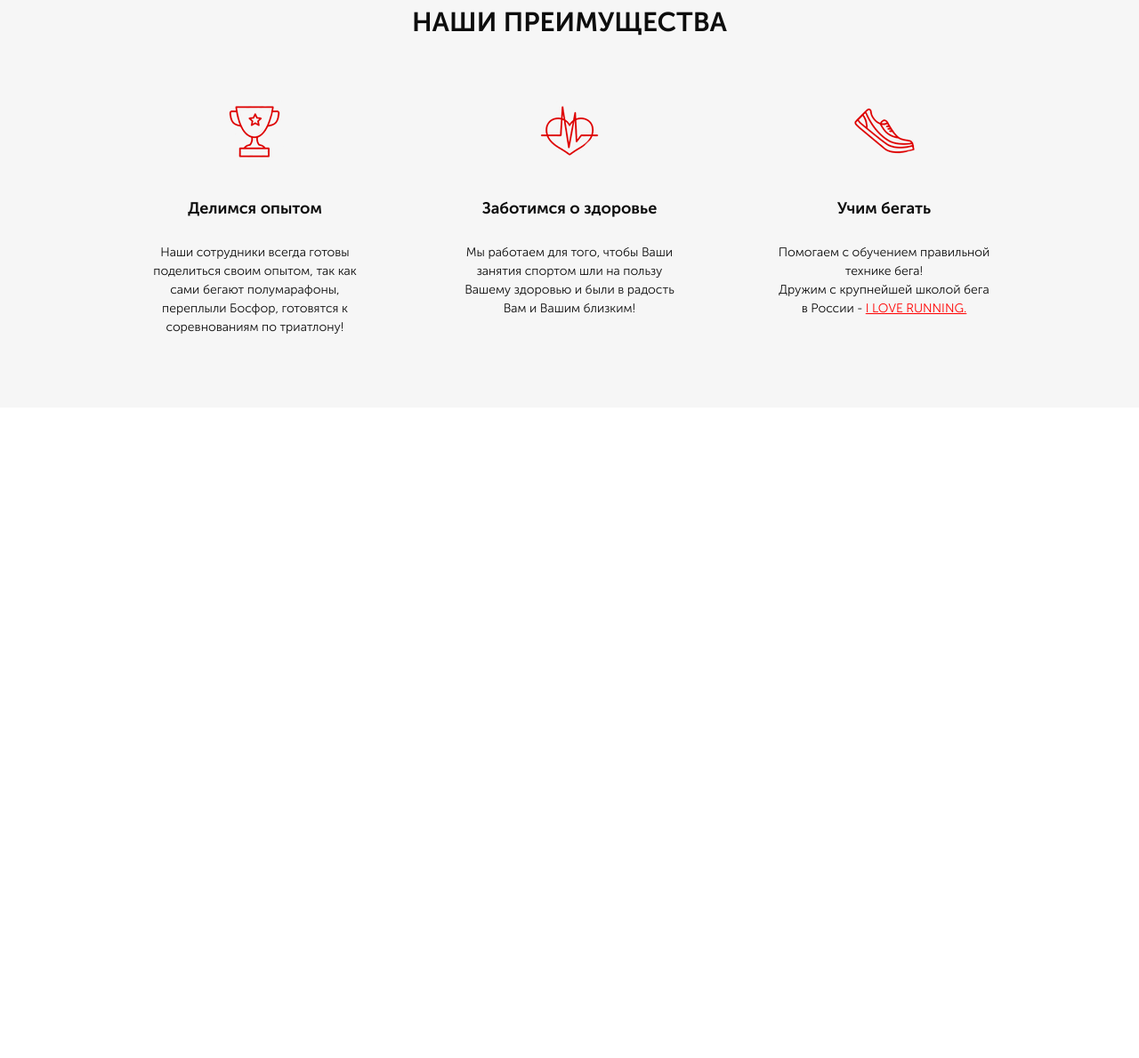
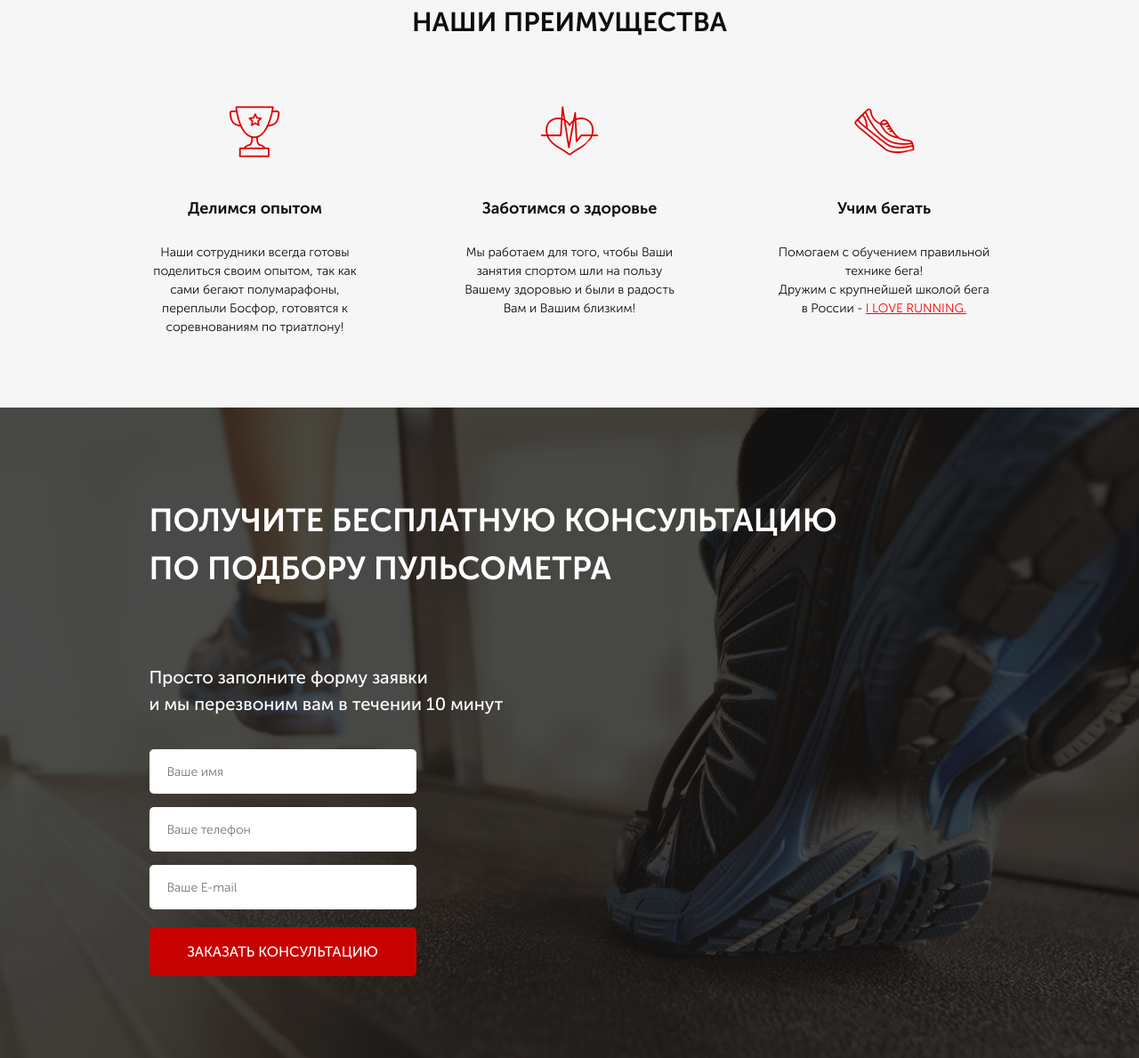
Before and after one commit to 666xr/Space-x, a website: page src/index.html in a window 1280 px wide. Shown: the part 759-1948 px from the top of the page at 89% size. Before the commit the page ends 1217 px from the top, so only its background shows below. Drawn offline with Linux system fonts and the light colour scheme.

Commit message:
third commit

```diff
--- a/src/index.html
+++ b/src/index.html
@@ -64,7 +64,7 @@
 
     <div class="advantages">
         <div class="container">
-            <div class="titles">НАШИ ПРЕИМУЩЕСТВА</div>
+            <div class="title">НАШИ ПРЕИМУЩЕСТВА</div>
             <div class="advantages__wrapper">
 
                 <div class="advantages__item">
@@ -92,8 +92,28 @@
                         <a href="#">I LOVE RUNNING.</a>
                         </div>
                 </div>
+            </div>
+        </div>
+    </div>
 
+    <div class="consultation">
+        <div class="container">
+            <div class="title title_left">
+                Получите бесплатную консультацию <br>
+                по подбору пульсометра
             </div>
+
+            <div class="consultation__descr">
+                Просто заполните форму заявки <br>
+                и мы перезвоним вам в течении 10 минут
+            </div>
+
+            <form class="feed-form" action="#">
+                <input name="name" required placeholder="Ваше имя" type="text">
+                <input name="phone" required placeholder="Ваше телефон" type="number">
+                <input name="email" required placeholder="Ваше E-mail" type="email">
+                <button class="button button_submit">заказать кОНСУЛЬТАЦИЮ</button>
+            </form>
         </div>
     </div>
 </body>
--- a/src/sass/blocks/_buttons.scss
+++ b/src/sass/blocks/_buttons.scss
@@ -14,4 +14,9 @@
         height: 50px;
         font-size: 16px;
     }
+    &_submit {
+        width: 100%;
+        height: 55px;
+        font-size: 16px;
+    }
 }
--- /dev/null
+++ b/src/sass/blocks/_consultation.scss
@@ -0,0 +1,11 @@
+.consultation {
+    min-height: 680px;
+    padding: 100px 0 92px 0;
+    background: url('../../img/step.png') center (center/cover) no-repeat;
+    &__descr {
+        margin-top: 80px;
+        color: #ffffff;
+        font-size: 20px;
+        font-weight: 500;
+    }
+}
--- /dev/null
+++ b/src/sass/blocks/_forms.scss
@@ -0,0 +1,20 @@
+.feed-form {
+    margin-top: 36px;
+    display: flex;
+    flex-direction: column;
+    width: 300px;
+    input {
+        height: 50px;
+        border-radius: 5px;
+        background-color: #ffffff;
+        margin-bottom: 15px;
+        border: none;
+        padding: 0 20px;
+        color: #4b4b4b;
+        font-size: 14px;
+        font-weight: 300;
+        &:nth-child(3) {
+            margin-bottom: 20px;
+        }
+    }
+}
--- a/src/sass/blocks/_titles.scss
+++ b/src/sass/blocks/_titles.scss
@@ -1,6 +1,12 @@
-.titles {
+.title {
     color: #0d0d0d;
     font-size: 30px;
     font-weight: 700;
     text-align: center;
+    text-transform: uppercase;
+    &_left {
+        color: #ffffff;
+        font-size: 36px;
+        text-align-last: left;
+    }
 }
--- a/src/sass/style.scss
+++ b/src/sass/style.scss
@@ -11,3 +11,5 @@
 @import 'blocks/buttons';
 @import 'blocks/advantages';
 @import 'blocks/titles';
+@import 'blocks/consultation';
+@import 'blocks/forms'
```
Also changed, not shown: src/css/style.min.css, src/img/step.png (added).
